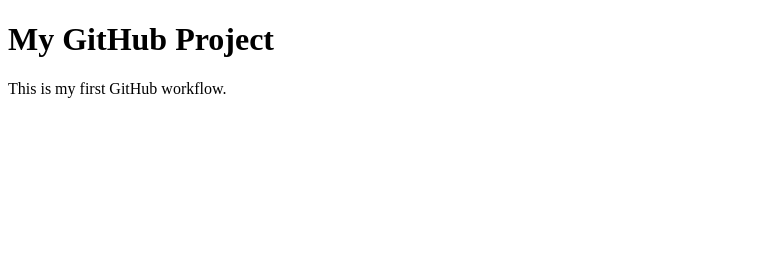
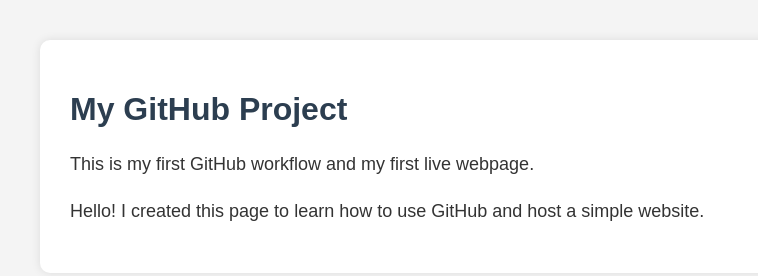
Before and after one commit to bhairavreddy08-cpu/mini, a plain HTML site: page index.html in a window 1280 px wide. Shown: the whole page, without its empty margins (0-758 px from the left). Drawn offline with Linux system fonts and the light colour scheme.

Commit message:
update homepage

```diff
--- a/index.html
+++ b/index.html
@@ -2,9 +2,33 @@
 <html>
 <head>
     <title>GitHub Experiment 5</title>
+    <style>
+        body {
+            font-family: Arial, sans-serif;
+            margin: 40px;
+            background: #f4f4f4;
+            color: #333;
+        }
+        .container {
+            background: white;
+            padding: 30px;
+            border-radius: 10px;
+            box-shadow: 0 0 10px rgba(0,0,0,0.1);
+        }
+        h1 {
+            color: #2c3e50;
+        }
+        p {
+            font-size: 18px;
+            line-height: 1.6;
+        }
+    </style>
 </head>
 <body>
-    <h1>My GitHub Project</h1>
-    <p>This is my first GitHub workflow.</p>
+    <div class="container">
+        <h1>My GitHub Project</h1>
+        <p>This is my first GitHub workflow and my first live webpage.</p>
+        <p>Hello! I created this page to learn how to use GitHub and host a simple website.</p>
+    </div>
 </body>
 </html>
```
